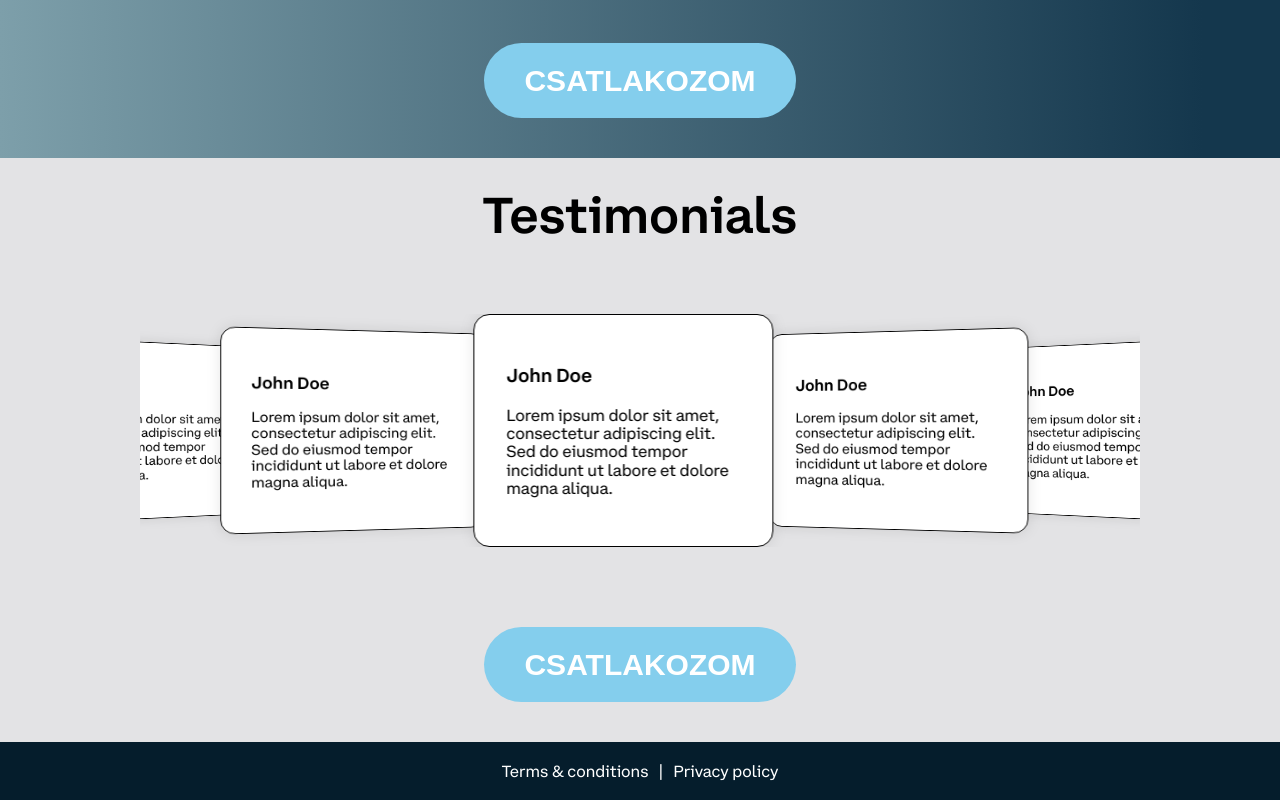
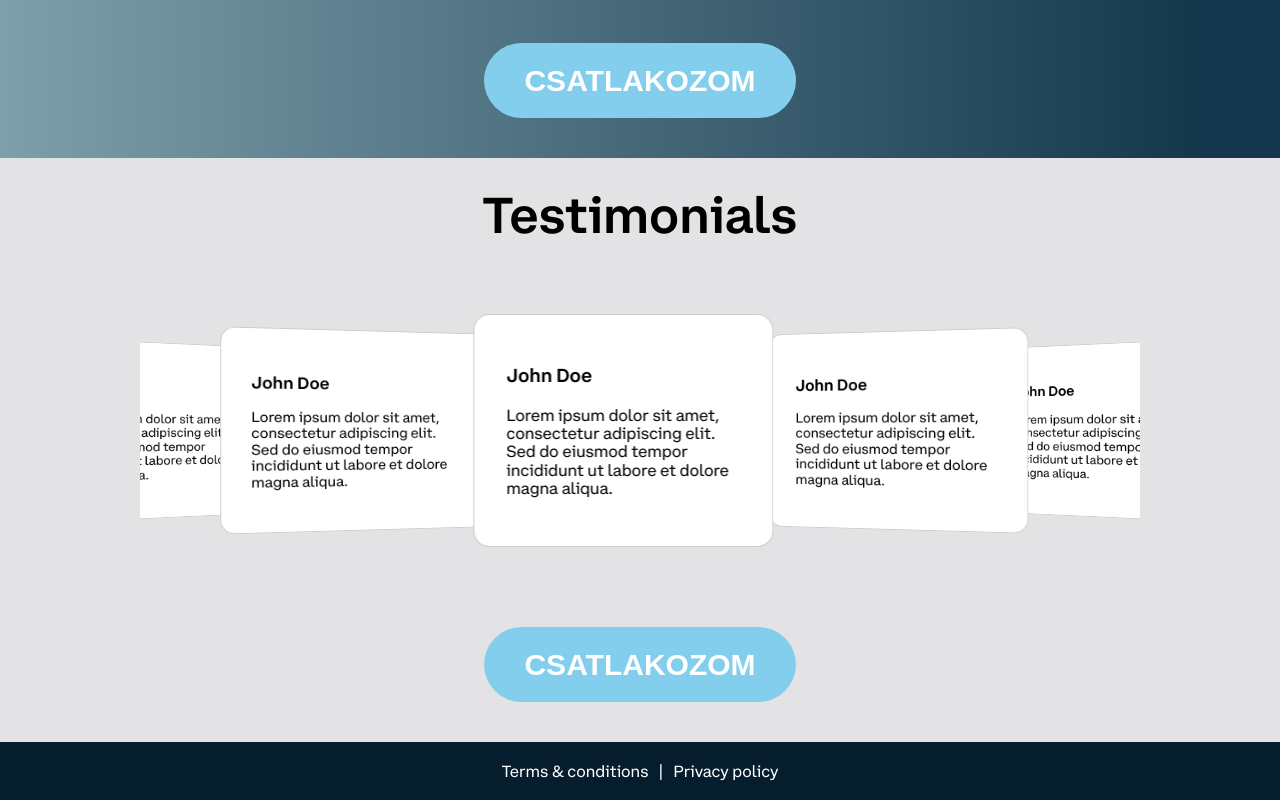
Before and after one commit to medlino/coach_landing, a Next.js app: page / in a window 1280 px wide. Shown: the part 2212-3012 px from the top of the page. Built offline with nearby package versions, Linux system fonts and the light colour scheme.

Commit message:
feat: testimonial design

```diff
--- a/src/components/Sections/TestimonialSection/TestimonialSection.tsx
+++ b/src/components/Sections/TestimonialSection/TestimonialSection.tsx
@@ -75,8 +75,7 @@ export const TestimonialSection = () => {
                   padding: '2rem',
                   background: 'white',
                   borderRadius: '1rem',
-                  border: '1px solid black',
-                  boxShadow: '0 0 1rem 0 rgba(0, 0, 0, 0.1)',
+                  border: '1px solid rgba(0, 0, 0, 0.2)',
                   maxWidth: '300px',
                 }}
               >
```
